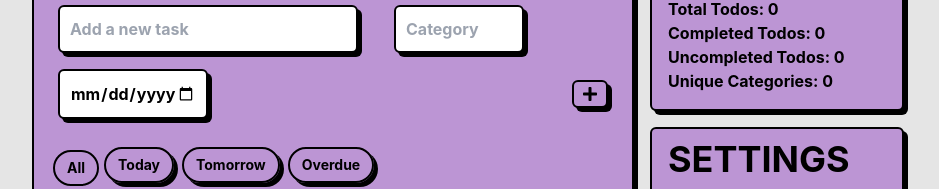
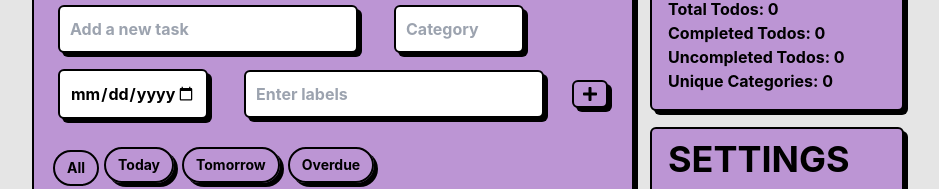
Before and after one commit to ehoffman66/todo, a React (Create React App) app: page / in a window 1280 px wide. Shown: the part 122-311 px from the top of the page, without its empty margins (172-1111 px from the left). Built offline with nearby package versions, Linux system fonts and the light colour scheme.

Commit message:
Add new label function for todos

```diff
--- a/src/App.js
+++ b/src/App.js
@@ -9,6 +9,7 @@ import { FaTrash, FaRegCalendarAlt, FaPencilAlt, FaPlus } from 'react-icons/fa';
 import { FiSave } from 'react-icons/fi';
 import SettingsCard from './components/SettingsCard';
 import StatsCard from './components/StatsCard';
+import GoalsCard from './components/GoalsCard';
 
 function App() {
    // State variables for todos
@@ -21,6 +22,13 @@ function App() {
       const savedHideCompleted = localStorage.getItem('hideCompleted');
       return savedHideCompleted ? JSON.parse(savedHideCompleted) : false;
    });
+
+   const [labels, setLabels] = useState([]);
+
+   const handleSetLabels = (value) => {
+      const newLabels = value.split(',').map(label => label.trim());
+      setLabels(newLabels);
+    };
 
    useEffect(() => {
       localStorage.setItem('hideCompleted', JSON.stringify(hideCompleted));
@@ -145,7 +153,7 @@ function App() {
       if (editingTodo) {
          // Update the todo being edited
          setTodos(todos.map(todo =>
-            todo.id === editingTodo.id ? { ...todo, text: task, dueDate: localDueDate, category } : todo
+            todo.id === editingTodo.id ? { ...todo, text: task, dueDate: localDueDate, category, labels } : todo
          ));
          setEditingTodo(null);
       } else {
@@ -155,13 +163,15 @@ function App() {
             text: task,
             completed: false,
             dueDate: localDueDate,
-            category
+            category,
+            labels // Add the labels here
          };
          setTodos([...todos, newTodo]);
       }
-      setTask('');
+      setTask("");
+      setCategory('');
       setDueDate('');
-      setCategory('');
+      setLabels([]);
    };
 
    const deleteTodo = (id) => {
@@ -243,6 +253,13 @@ function App() {
                               placeholder="Due date"
                            />
                         </div>
+                        <Input
+                           type="text"
+                           placeholder="Enter labels"
+                           value={labels.join(', ')}
+                           setValue={handleSetLabels}
+                           size="300px"
+                        />
                         <div className="m-2">
                            <Button type="submit" color={cardColor}>
                               <FaPlus />
@@ -304,7 +321,7 @@ function App() {
                                        <div style={{ display: 'flex', flexDirection: 'column' }}>
                                           <Input
                                              value={editText}
-                                             onChange={(e) => setEditText(e.target.value)}
+                                             setValue={setEditText}
                                              size="320px"
                                              autoFocus
                                              style={{ marginBottom: '10px' }}
@@ -314,13 +331,13 @@ function App() {
                                                 type="date"
                                                 size="150px"
                                                 value={editDueDate}
-                                                onChange={(e) => setEditDueDate(e.target.value)}
+                                                setValue={setEditDueDate}
                                                 style={{ marginBottom: '10px', marginRight: '10px' }}
                                              />
                                              <Input
                                                 value={editCategory}
                                                 size="150px"
-                                                onChange={(e) => setEditCategory(e.target.value)}
+                                                setValue={setEditCategory}
                                                 style={{ marginBottom: '10px' }}
                                              />
                                           </div>
@@ -337,6 +354,7 @@ function App() {
                                        onChange={() => toggleCompletion(todo.id)}
                                        style={{ fontSize: '5.2em' }}
                                     />
+
                                  )}
                                  <div style={{ fontSize: '0.8em', display: 'flex', alignItems: 'center' }}>
                                     <FaRegCalendarAlt style={{ marginRight: '5px' }}/>
@@ -419,6 +437,15 @@ function App() {
                            setCardColor={setCardColor}
                         />
                      </div>
+                     <div className="settings-card mt-4">
+                        <GoalsCard
+                           cardColor={cardColor}
+                           hideCompleted={hideCompleted}
+                           setHideCompleted={setHideCompleted}
+                           colorOptions={colorOptions}
+                           setCardColor={setCardColor}
+                        />
+                     </div>
                   </div>
                </div>
             </div>
```
